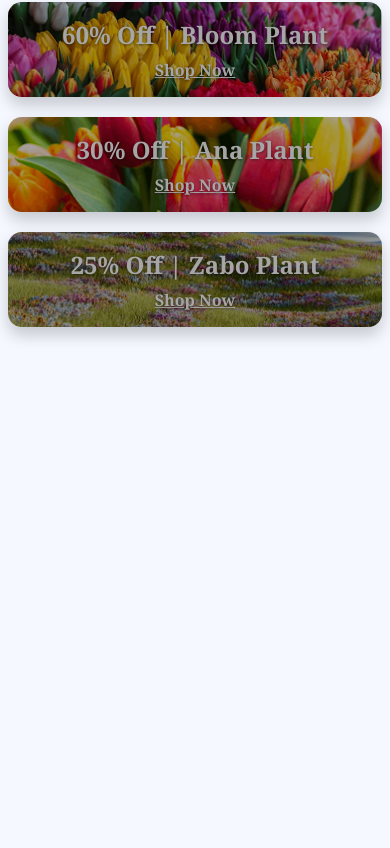
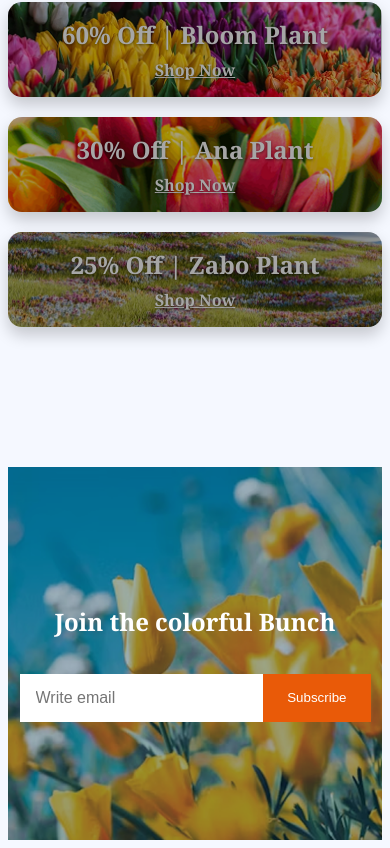
Before and after one commit to Nidan73/ph-a2-responsive-flowers, a plain HTML site: page index.html in a window 390 px wide. Shown: the part 3935-4783 px from the top of the page. Before the commit the page ends 4402 px from the top, so only its background shows below. Drawn offline with Linux system fonts and the light colour scheme.

Commit message:
added the searchbar

```diff
--- a/index.html
+++ b/index.html
@@ -181,7 +181,18 @@
     </main>
     <footer>
       <section class="search">
-        <div class="search-container"></div>
+        <div class="search-container">
+          <h2 class="search-title">Join the colorful Bunch</h2>
+          <div class="search-form">
+            <input
+              type="email"
+              class="searchbar"
+              placeholder="Write email"
+              aria-label="Your email"
+            />
+            <button class="search-btn" type="button">Subscribe</button>
+          </div>
+        </div>
       </section>
     </footer>
   </body>
--- a/style/style.css
+++ b/style/style.css
@@ -190,6 +190,48 @@ header ul,
   text-decoration: underline;
   font-weight: bold;
 }
+
+.search-container {
+  display: flex;
+  flex-direction: column;
+  justify-content: center;
+  align-items: center;
+  text-align: center;
+  height: 373px;
+  background: url("../assets/news-letter-bg.png") center/cover no-repeat;
+  width: 100%;
+}
+
+.search-title {
+  color: #fff;
+  font-size: 3rem;
+  font-weight: bold;
+}
+
+.search-form {
+  display: flex;
+  margin-top: 1rem;
+  gap: 0;
+}
+
+.searchbar {
+  width: 40.25rem;
+  max-width: 90vw;
+  height: 3rem;
+  padding: 0 1rem;
+  border: none;
+  font-size: 1rem;
+  border-radius: 0;
+}
+
+.search-btn {
+  height: 3rem;
+  padding: 0 2rem;
+  background-color: #e95a08;
+  color: #fff;
+  border: none;
+  cursor: pointer;
+}
 @media screen and (max-width: 576px) {
   .link-part1 {
     display: none;
@@ -245,4 +287,21 @@ header ul,
       "deal2"
       "deal3";
   }
+  .search-title {
+    font-size: 1.5rem;
+  }
+  .search-form {
+    display: flex;
+    width: 90vw;
+    max-width: 90vw;
+  }
+  .searchbar {
+    width: 70vw;
+    flex: 1;
+    min-width: 0;
+  }
+  .search-btn {
+    flex-shrink: 0;
+    padding: 0 1.5rem;
+  }
 }
```
